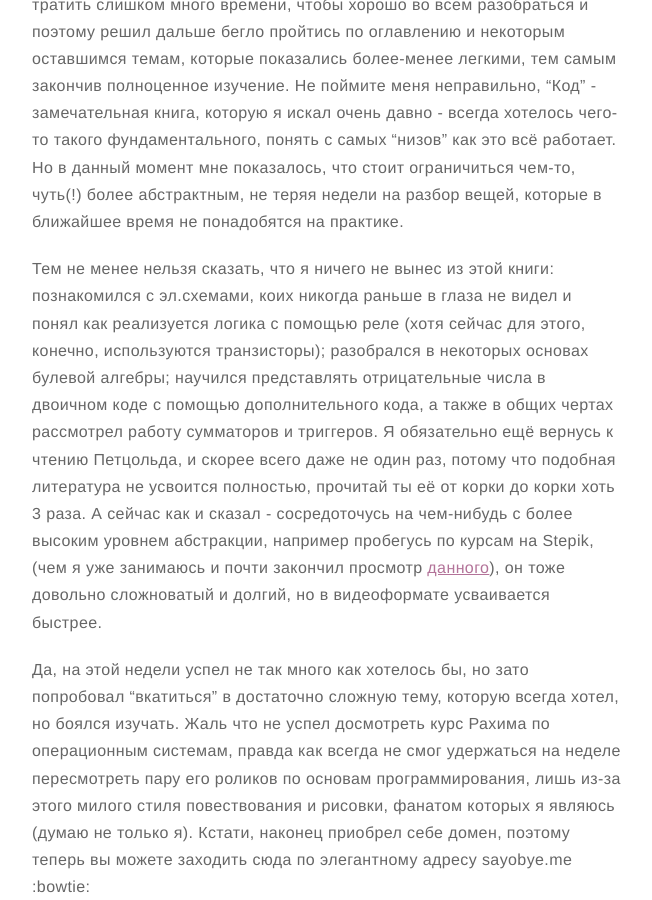
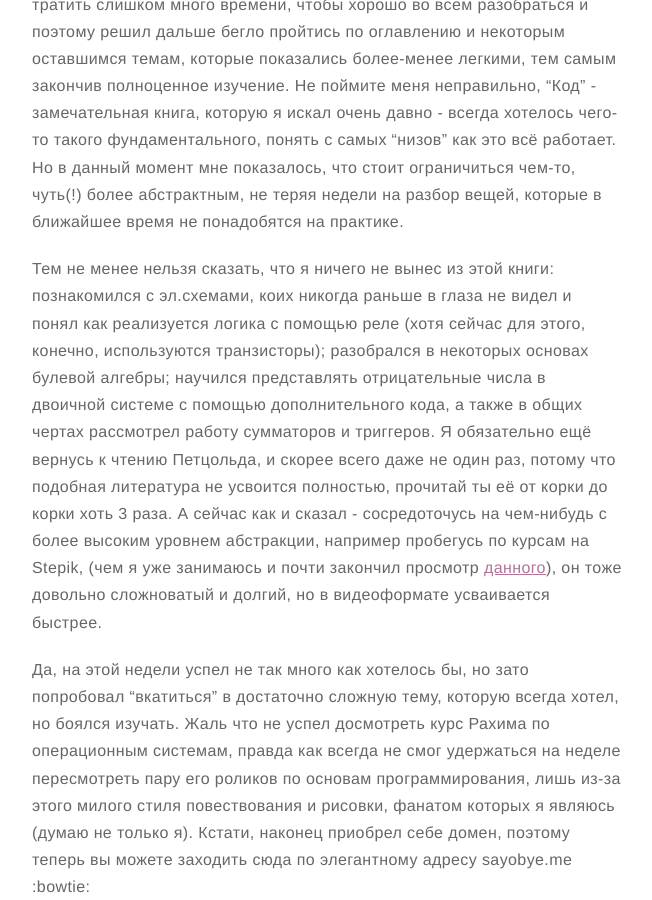
Before and after one commit to SayoBye/devblog, a Jekyll site: the page built from _posts/2017-10-28-10.md, in a window 1280 px wide and 900 px high, scrolled down 1491 px. Shown: the whole window, without its empty margins (313-965 px from the left). Built offline with Jekyll 4.4.1, drawn with Linux system fonts in a browser that asks for light colours; comment, search, counter and statistics services are not loaded.

Commit message:
fix article

```diff
--- a/_posts/2017-10-28-10.md
+++ b/_posts/2017-10-28-10.md
@@ -18,7 +18,7 @@ description:
 
 По ходу книги сложность устройств и компонентов возрастала - появляются логические операции, применяются более хитрые эл.цепи и многое другое. В результате, ближе к 200й странице (всего их там 512, забавно) я перестал понимать что же вообще происходит. Приходилось тратить слишком много времени, чтобы хорошо во всем разобраться и поэтому решил дальше бегло пройтись по оглавлению и некоторым оставшимся темам, которые показались более-менее легкими, тем самым закончив полноценное изучение. Не поймите меня неправильно, "Код" - замечательная книга, которую я искал очень давно - всегда хотелось чего-то такого фундаментального, понять с самых "низов" как это всё работает. Но в данный момент мне показалось, что стоит ограничиться чем-то, чуть(!) более абстрактным, не теряя недели на разбор вещей, которые в ближайшее время не понадобятся на практике.
 
-Тем не менее нельзя сказать, что я ничего не вынес из этой книги: познакомился с эл.схемами, коих никогда раньше в глаза не видел и понял как реализуется логика с помощью реле (хотя сейчас для этого, конечно, используются транзисторы); разобрался в некоторых основах булевой алгебры; научился представлять отрицательные числа в двоичном коде с помощью дополнительного кода, а также в общих чертах рассмотрел работу сумматоров и триггеров. Я обязательно ещё вернусь к чтению Петцольда, и скорее всего даже не один раз, потому что подобная литература не усвоится полностью, прочитай ты её от корки до корки хоть 3 раза. А сейчас как и сказал - сосредоточусь на чем-нибудь с более высоким уровнем абстракции, например пробегусь по курсам на Stepik, (чем я уже занимаюсь и почти закончил просмотр [данного](https://stepik.org/course/253/)), он тоже довольно сложноватый и долгий, но в видеоформате усваивается быстрее.
+Тем не менее нельзя сказать, что я ничего не вынес из этой книги: познакомился с эл.схемами, коих никогда раньше в глаза не видел и понял как реализуется логика с помощью реле (хотя сейчас для этого, конечно, используются транзисторы); разобрался в некоторых основах булевой алгебры; научился представлять отрицательные числа в двоичной системе с помощью дополнительного кода, а также в общих чертах рассмотрел работу сумматоров и триггеров. Я обязательно ещё вернусь к чтению Петцольда, и скорее всего даже не один раз, потому что подобная литература не усвоится полностью, прочитай ты её от корки до корки хоть 3 раза. А сейчас как и сказал - сосредоточусь на чем-нибудь с более высоким уровнем абстракции, например пробегусь по курсам на Stepik, (чем я уже занимаюсь и почти закончил просмотр [данного](https://stepik.org/course/253/)), он тоже довольно сложноватый и долгий, но в видеоформате усваивается быстрее.
 
 Да, на этой недели успел не так много как хотелось бы, но зато попробовал "вкатиться" в достаточно сложную тему, которую всегда хотел, но боялся изучать. Жаль что не успел досмотреть курс Рахима по операционным системам, правда как всегда не смог удержаться на неделе пересмотреть пару его роликов по основам программирования, лишь из-за этого милого стиля повествования и рисовки, фанатом которых я являюсь (думаю не только я). Кстати, наконец приобрел себе домен, поэтому теперь вы можете заходить сюда по элегантному адресу sayobye.me :bowtie:
 
```
